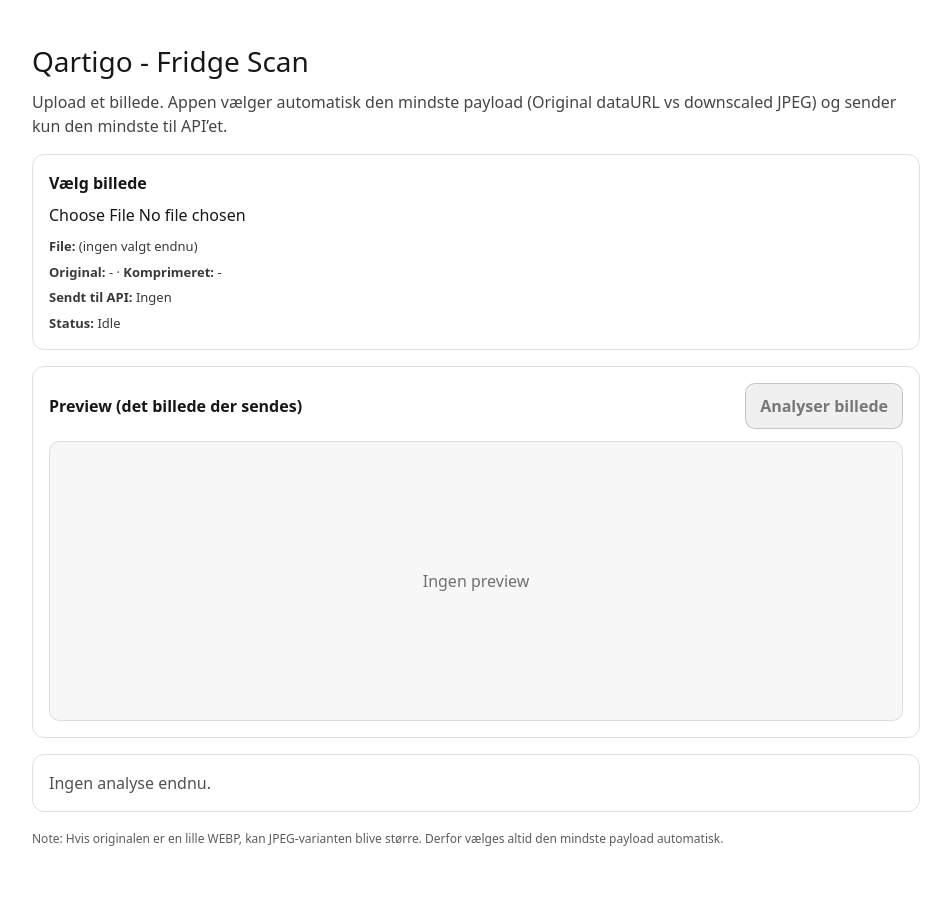
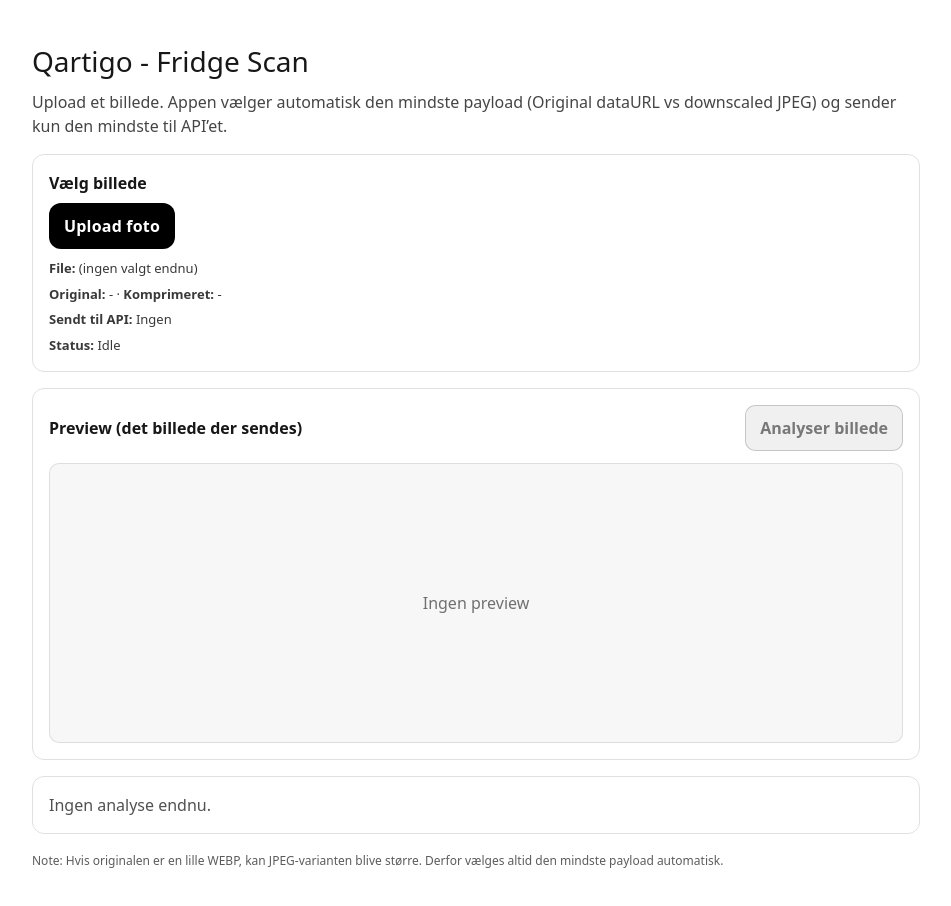
Before and after one commit to christianfrederiksenmusic/foodfolder, a Next.js app: page / in a window 1280 px wide. Shown: the top 906 px of the page, without its empty margins (164-1115 px from the left). Built offline with nearby package versions, Linux system fonts and the light colour scheme.

Commit message:
UI: replace file input with proper upload button; add secondary actions

```diff
--- a/app/page.tsx
+++ b/app/page.tsx
@@ -1,6 +1,6 @@
 "use client";
 
-import React, { useMemo, useState } from "react";
+import React, { useMemo, useRef, useState } from "react";
 
 type ApiItem = { name: string; confidence?: number };
 type ApiOk = { ok: true; items: ApiItem[]; raw: any };
@@ -105,6 +105,9 @@
 export default function Page() {
   const SHOW_RAW = process.env.NODE_ENV !== "production";
 
+
+
+  const fileInputRef = useRef<HTMLInputElement | null>(null);
 const [pickedFileInfo, setPickedFileInfo] = useState<{
     name: string;
     type: string;
@@ -231,6 +234,9 @@
         .q-btn:hover:enabled { filter: brightness(1.06); box-shadow: 0 10px 26px rgba(0,0,0,0.18); transform: translateY(-1px); }
         .q-btn:active:enabled { filter: brightness(0.98); transform: translateY(0px) scale(0.99); }
         .q-btn:focus-visible { outline: 3px solid rgba(0,0,0,0.28); outline-offset: 2px; }
+        .q-btn-primary:hover:enabled { filter: brightness(1.06); }
+        .q-btn-secondary:hover:enabled { background: rgba(0,0,0,0.04); }
+        .q-btn-secondary:active:enabled { background: rgba(0,0,0,0.06); }
       `}</style>
       <h1 style={{ fontSize: 28, marginBottom: 8 }}>Qartigo - Fridge Scan</h1>
       <p style={{ marginTop: 0, opacity: 0.8 }}>
@@ -248,16 +254,62 @@
       >
         <label style={{ display: "block", fontWeight: 600, marginBottom: 8 }}>Vælg billede</label>
 
+        <div style={{ display: "flex", gap: 10, alignItems: "center", flexWrap: "wrap" }}>
           <input
+            ref={fileInputRef}
             type="file"
             accept="image/*"
             onChange={onPickFile}
-          onClick={(ev) => {
-            (ev.currentTarget as HTMLInputElement).value = "";
-          }}
+            style={{ position: "absolute", left: -99999, width: 1, height: 1, opacity: 0 }}
           />
 
-        <div style={{ marginTop: 10, fontSize: 13, opacity: 0.85 }}>
+          <button
+            type="button"
+            className="q-btn q-btn-primary"
+            onClick={() => fileInputRef.current?.click()}
+            disabled={busy}
+            style={{
+              padding: "10px 14px",
+              borderRadius: 12,
+              border: "1px solid rgba(0,0,0,0.18)",
+              background: busy ? "rgba(0,0,0,0.06)" : "black",
+              color: busy ? "rgba(0,0,0,0.5)" : "white",
+              cursor: busy ? "not-allowed" : "pointer",
+              fontWeight: 800,
+              letterSpacing: 0.2,
+            }}
+          >
+            {pickedFileInfo ? "Skift billede" : "Upload foto"}
+          </button>
+
+          {pickedFileInfo ? (
+            <button
+              type="button"
+              className="q-btn q-btn-secondary"
+              onClick={() => {
+                setPickedFileInfo(null);
+                setOriginalDataUrl("");
+                setJpegDataUrl("");
+                setJpegDims(null);
+                setApiResult(null);
+                setError("");
+              }}
+              disabled={busy || apiBusy}
+              style={{
+                padding: "10px 14px",
+                borderRadius: 12,
+                border: "1px solid rgba(0,0,0,0.18)",
+                background: busy || apiBusy ? "rgba(0,0,0,0.06)" : "white",
+                color: "black",
+                cursor: busy || apiBusy ? "not-allowed" : "pointer",
+                fontWeight: 800,
+                letterSpacing: 0.2,
+              }}
+            >
+              Fjern
+            </button>
+          ) : null}
+        </div><div style={{ marginTop: 10, fontSize: 13, opacity: 0.85 }}>
           <div>
             <strong>File:</strong>{" "}
             {pickedFileInfo
```
Lines whose indentation alone changed are shown as unchanged.
